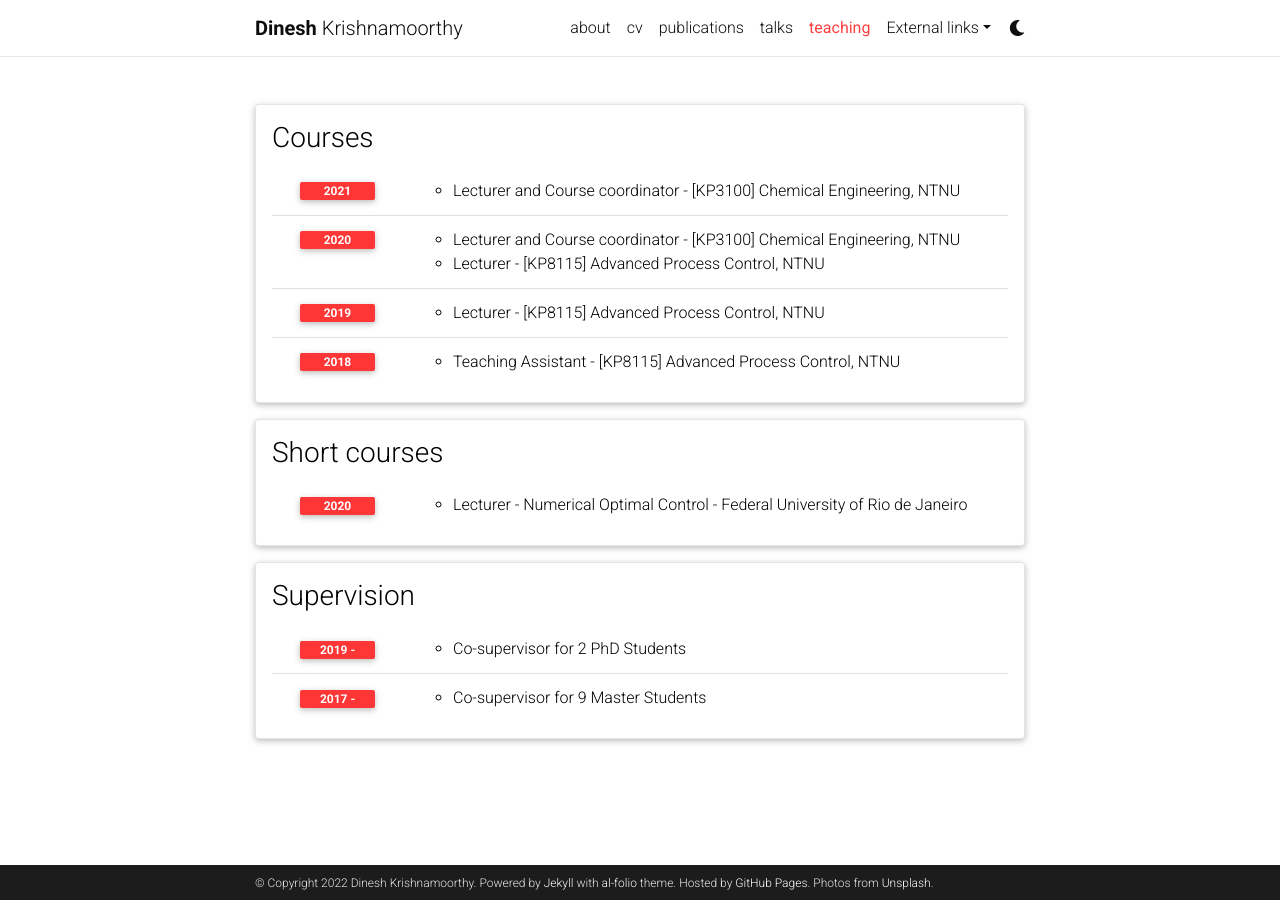
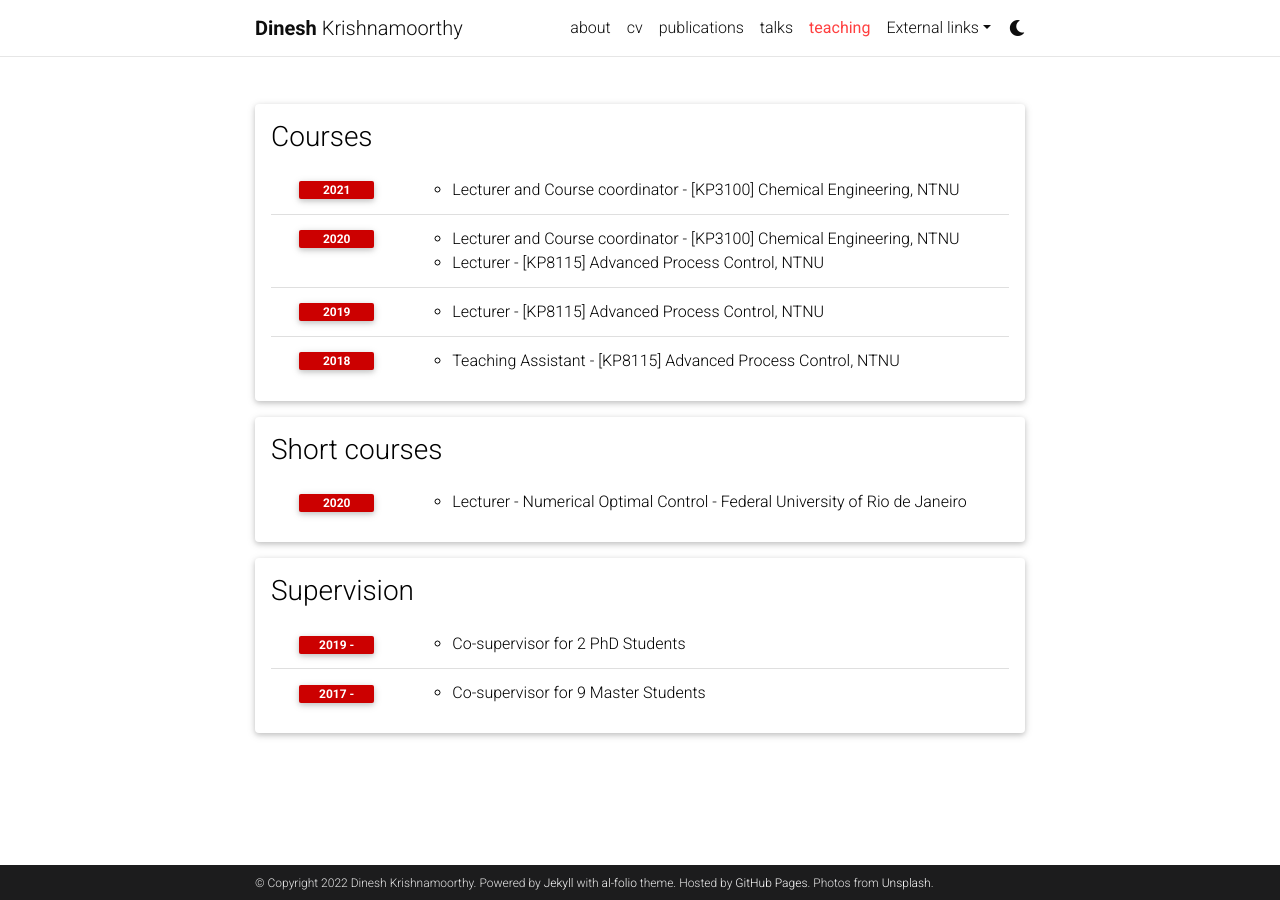
Before and after one commit to dinesh-krishnamoorthy/dinesh-krishnamoorthy.github.io, a Jekyll site: the page built from _pages/teaching.md, in a window 1280 px wide. Built offline with Jekyll 4.4.1, drawn with Linux system fonts in a browser that asks for light colours; comment, search, counter and statistics services are not loaded; a style sheet for code colours, icons or effects is not loaded.

Commit message:
Update teaching.html

```diff
--- a/_layouts/teaching.html
+++ b/_layouts/teaching.html
@@ -7,7 +7,7 @@ layout: default
 
 
           <article>
-            <div class="cv">
+            <div class="teaching">
               {% for entry in site.data.teaching %}
                 <div class="card mt-3 p-3">
                   <h3 class="card-title font-weight-medium">{{ entry.title }}</h3>
```
